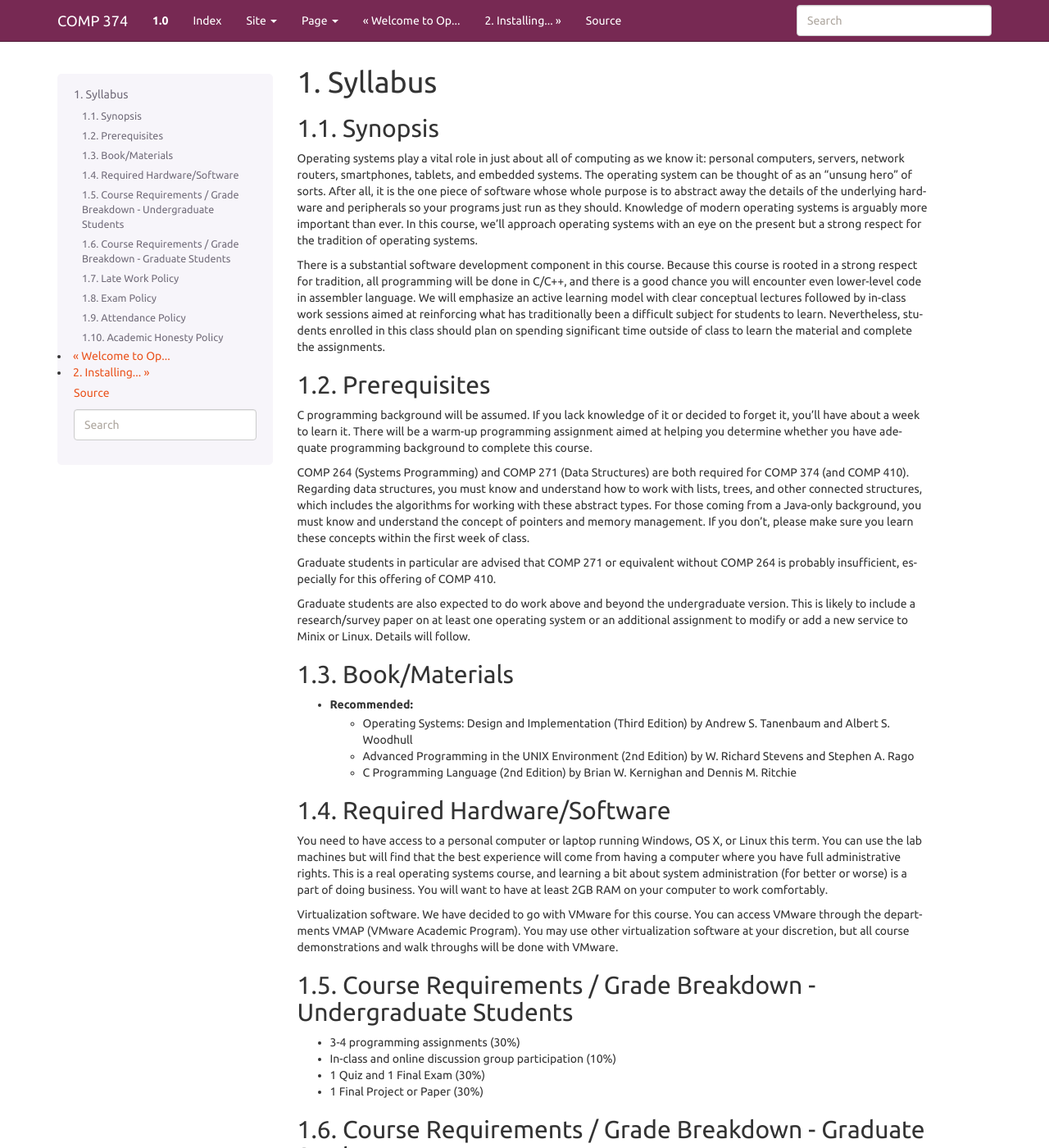
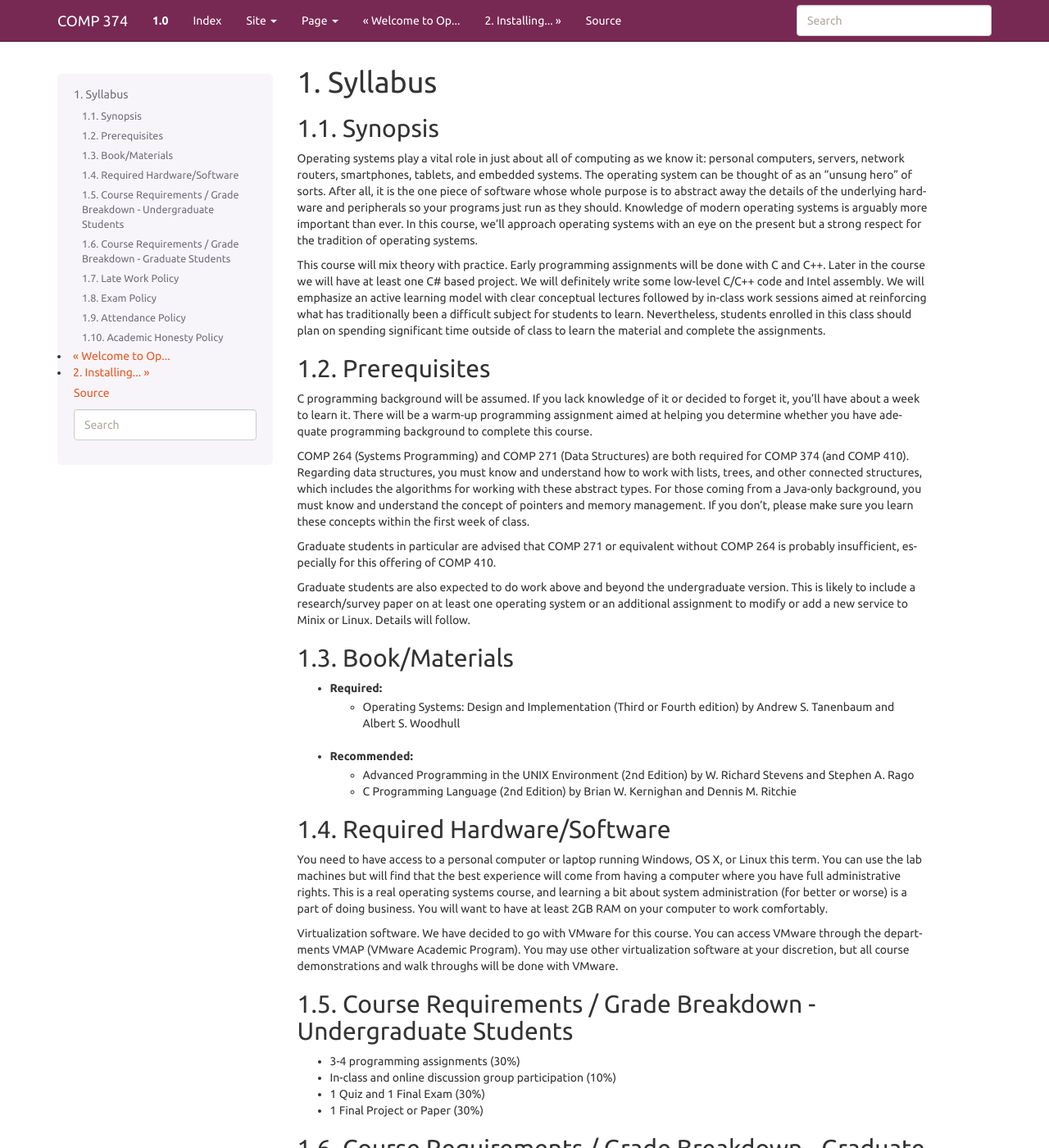
Before and after one commit to LoyolaChicagoBooks/operatingsystems, a Sphinx documentation site: the page built from source/syllabus.rst, in a window 1280 px wide and 1400 px high. Shown: the whole window at 82% size. Built offline with Sphinx 7.4.7, drawn with Linux system fonts in a browser that asks for light colours; formulas are drawn with MathJax 3; some of the changed text lies outside the part shown.

Commit message:
syllabus updated

```diff
--- a/source/syllabus.rst
+++ b/source/syllabus.rst
@@ -7,7 +7,7 @@
 
 Operating systems play a vital role in just about all of computing as we know it: personal computers, servers, network routers, smartphones, tablets, and embedded systems. The operating system can be thought of as an "unsung hero" of sorts. After all, it is the one piece of software whose whole purpose is to abstract away the details of the underlying hardware and peripherals so your programs just run as they should. Knowledge of modern operating systems is arguably more important than ever. In this course, we'll approach operating systems with an eye on the present but a strong respect for the tradition of operating systems.
 
-There is a substantial software development component in this course. Because this course is rooted in a strong respect for tradition, all programming will be done in C/C++, and there is a good chance you will encounter even lower-level code in assembler language. We will emphasize an active learning model with clear conceptual lectures followed by in-class work sessions aimed at reinforcing what has traditionally been a difficult subject for students to learn. Nevertheless, students enrolled in this class should plan on spending significant time outside of class to learn the material and complete the assignments.
+This course will mix theory with practice. Early programming assignments will be done with C and C++. Later in the course we will have at least one C# based project. We will definitely write some low-level C/C++ code and Intel assembly. We will emphasize an active learning model with clear conceptual lectures followed by in-class work sessions aimed at reinforcing what has traditionally been a difficult subject for students to learn. Nevertheless, students enrolled in this class should plan on spending significant time outside of class to learn the material and complete the assignments.
 
 Prerequisites
 -------------
@@ -21,8 +21,9 @@
 
 Book/Materials
 --------------
+- Required:
+	- Operating Systems: Design and Implementation (Third or Fourth edition) by Andrew S. Tanenbaum and Albert S. Woodhull
 - Recommended:
-	- Operating Systems: Design and Implementation (Third Edition) by Andrew S. Tanenbaum and Albert S. Woodhull
 	- Advanced Programming in the UNIX Environment (2nd Edition) by W. Richard Stevens and Stephen A. Rago
 	- C Programming Language (2nd Edition) by Brian W. Kernighan and Dennis M. Ritchie
 
@@ -55,16 +56,15 @@
 Late Work Policy
 ----------------
 
-- Work must be turned in at the announced deadline regardless of extensions. If there is an extension, incomplete or partial work is fine at this point.
-- If an extension is granted, you may optionally turn in up to the extension deadline.
-- You will be graded on the work submitted for the final deadline. After receiving the grade, you have until the end of the semester to improve the content of your assignment and submit for re-grading, if you wish. This option is only available for work that conforms to the above two rules.
+- Work is due on the due date announced in class or as it appears in the assignment details.
+- You may turn in work after it is due. For each week the work is late, one letter grade is deducted.
 
 
 Exam Policy
 -----------
 
 - Expect to have an exam mid-semester
-- Expect to have an exam near the end of the semester
+- Expect to have an exam at a time consistent with the university's final exam schedule.
 - If you need to miss an exam, you are welcome to schedule a time with me to take the exam on a date / time before the exam date. Valid reasons include but are not limited to having too many exams scheduled on one day.
 - If you need to miss the exam due to an emergency, you will be given an opportunity to take the exam at a later time. The emergency will need to be documented (such as with a doctor's note).
 - Regardless of when you take an exam, it is strictly prohibited (and unethical) to discuss the exam with other students until they have taken it and received a grade. In addition, the university's college and graduate school academic integrity policies apply.
```
Also changed, not shown: other parts of source/syllabus.rst (+1 -1 lines).
